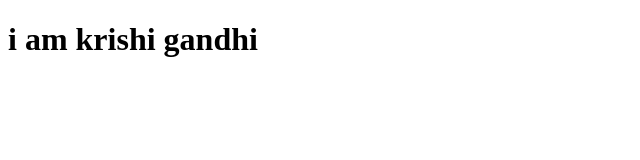
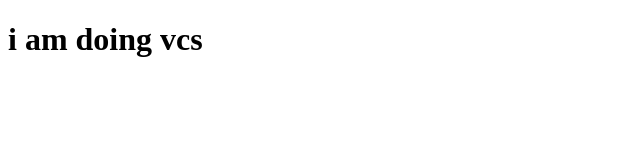
Before and after one commit to krishi12janurary/GK_2006, a plain HTML site: page index.html in a window 1280 px wide. Shown: the whole page, without its empty margins (0-640 px from the left). Drawn offline with Linux system fonts and the light colour scheme.

Commit message:
fourth commit

```diff
--- a/index.html
+++ b/index.html
@@ -6,6 +6,6 @@
     <title>Document</title>
 </head>
 <body>
-    <h1> i am krishi gandhi</h1>
+    <h1>i am doing vcs</h1>
 </body>
 </html>
```
